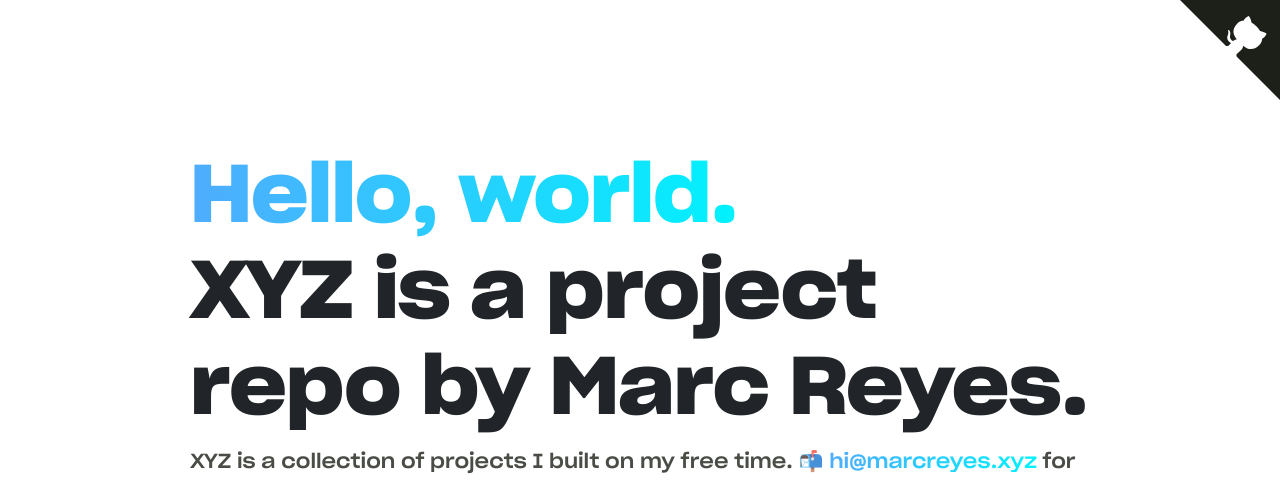
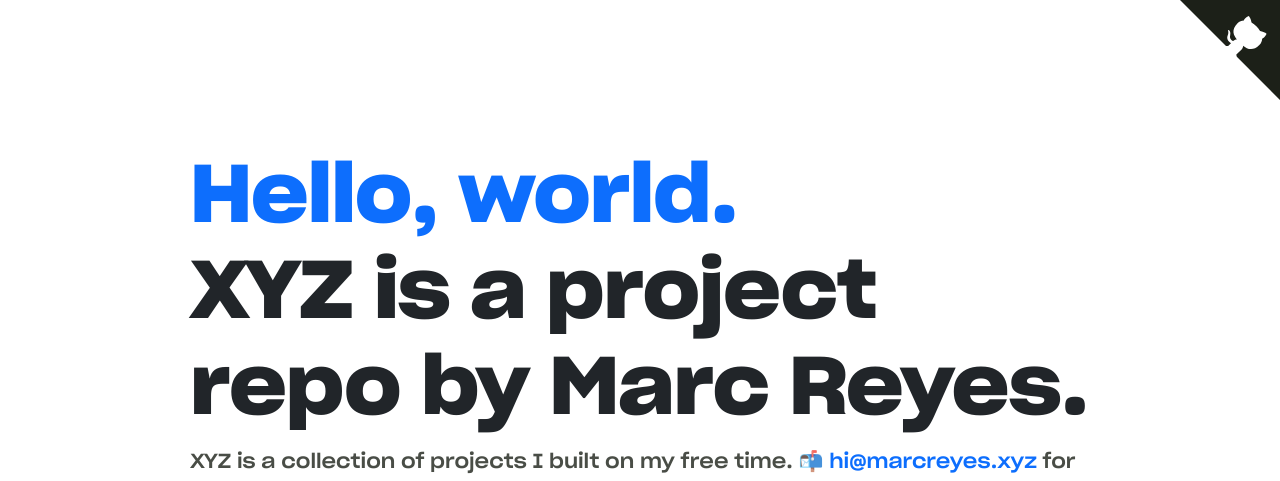
Before and after one commit to mabreyes/marcreyes.dev, a Jekyll site: the page built from index.md, in a window 1280 px wide. Shown: the top 481 px of the page. Built offline with Jekyll 4.4.1, drawn with Linux system fonts in a browser that asks for light colours.

Commit message:
Fix button appearance for iOS webkit and change accent color

```diff
--- a/_includes/head.html
+++ b/_includes/head.html
@@ -1,7 +1,7 @@
 <title>{{ page.title }}</title>
 <link rel="shortcut icon" href="https://marcreyes.ph/images/ico/favicon.ico">
 <meta name="viewport" content="width=device-width, initial-scale=1.0, maximum-scale=1.0, user-scalable=0">
-<meta name="theme-color" content="#10a7d3">
+<meta name="theme-color" content="#0d6efd">
 <meta property="og:image" content="{{ 'assets/images/og-image.png' | relative_url }}">
 <link rel="stylesheet" type="text/css" href="{{ 'assets/shgr/stylesheet.css' | relative_url }}">
 <link rel="stylesheet" type="text/css" href="{{ 'assets/stylesheet.css' | relative_url }}">
--- a/_includes/projects.html
+++ b/_includes/projects.html
@@ -6,8 +6,8 @@
         </p>
         <div class="d-grid gap-2 d-md-flex justify-content-md-start mb-4 mb-lg-3">
             {% if project.project_url %}
-            <a type="button" href="{{ project.project_url }}" class="btn btn-primary btn-lg px-4 me-md-2 fw-bold">Visit Site</a> {% else %} {% endif %} {% if project.github_url %}
-            <a type="button" href="{{ project.github_url }}" class="btn btn-outline-secondary btn-lg px-4">GitHub</a> {% else %} {% endif %}
+            <a href="{{ project.project_url }}" class="btn btn-primary btn-lg px-4 me-md-2 fw-bold">Visit Site</a> {% else %} {% endif %} {% if project.github_url %}
+            <a href="{{ project.github_url }}" class="btn btn-outline-secondary btn-lg px-4">GitHub</a> {% else %} {% endif %}
         </div>
     </div>
     <div class="col-lg-4 offset-lg-1 p-0 position-relative overflow-hidden shadow-lg">
--- a/assets/stylesheet.css
+++ b/assets/stylesheet.css
@@ -57,22 +57,15 @@ article {
 a {
     font-family: 'Sharp Grotesk Medium 22', sans-serif;
     font-weight: 500 !important;
-    text-decoration: none;
-}
-
-p.description a {
-    background-image: linear-gradient(to right, #4facfe 0%, #00f2fe 100%);
-    -webkit-background-clip: text;
-    -webkit-text-fill-color: transparent;
+    text-decoration: none !important;
+    color: #0d6efd;
 }
 
 span.color {
     line-height: 1.1em;
     font-family: 'Sharp Grotesk SmBold 22', sans-serif;
     font-weight: bold;
-    background-image: linear-gradient(to right, #4facfe 0%, #00f2fe 100%);
-    -webkit-background-clip: text;
-    -webkit-text-fill-color: transparent;
+    color: #0d6efd;
 }
 
 .footer {
@@ -84,12 +77,6 @@ span.color {
 
 .footer span {
     line-height: 1em !important;
-}
-
-.footer span a {
-    background-image: linear-gradient(to right, #4facfe 0%, #00f2fe 100%);
-    -webkit-background-clip: text;
-    -webkit-text-fill-color: transparent;
 }
 
 .hero-div {
@@ -175,9 +162,13 @@ button {
 }
 
 .sponsor {
-    background-image: linear-gradient(to right, #4facfe 0%, #00f2fe 100%);
+    background-color: #0d6efd;
     color: #fff;
     z-index: 2;
+}
+
+.sponsor p {
+    color: #fff;
 }
 
 .sponsor button {
@@ -185,17 +176,11 @@ button {
     font-weight: 500;
     background-color: transparent;
     border: 2px solid #fff;
-    box-shadow: none;
 }
 
 .about {
     margin-top: 50px;
     margin-bottom: 10px;
-}
-
-.btn-primary {
-    background: linear-gradient(to right, #4facfe 0%, #00f2fe 100%);
-    border: linear-gradient(to right, #4facfe 0%, #00f2fe 100%);
 }
 
 .modal {
```
Also changed, not shown: 404.md (+2 -2 lines).
